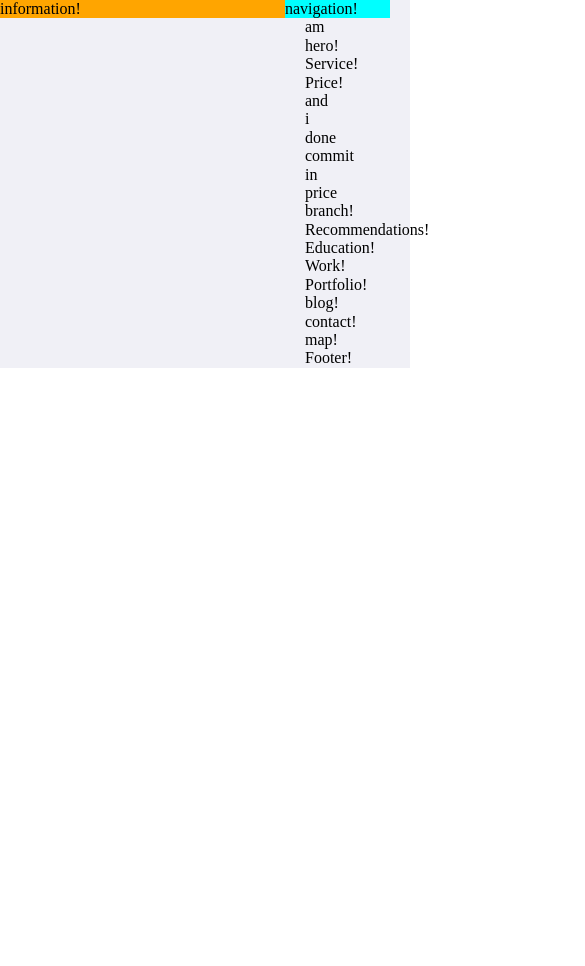
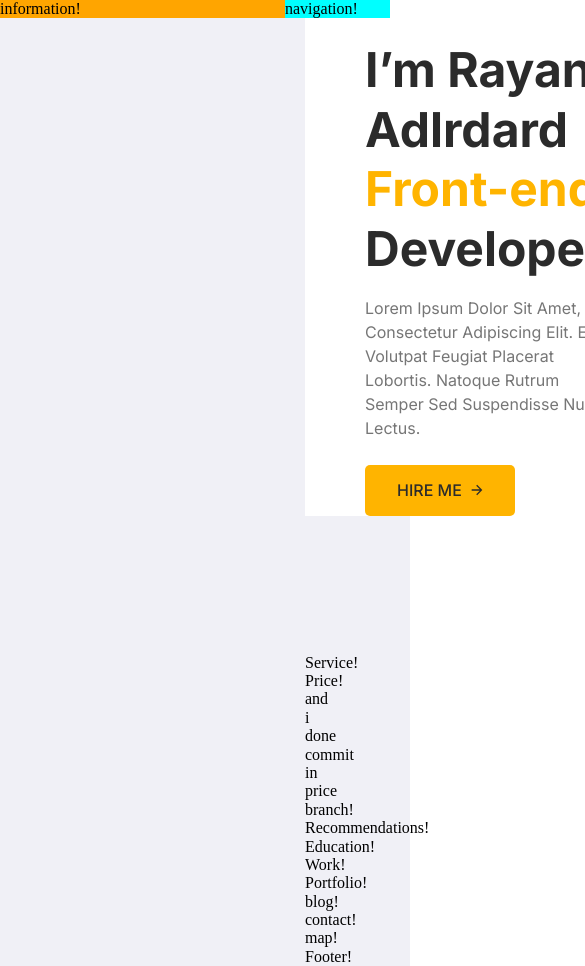
Before and after one commit to Enigma2017/portfolio-teamwork, a React (Vite) app: page / in a window 390 px wide. Shown: the top 966 px of the page, 585 px wide, since content can reach past the window. Before the commit the page ends 844 px from the top, so only its background shows below. Built offline with nearby package versions, Linux system fonts and the light colour scheme.

Commit message:
added html and css for hero section, without media queries and background decor

```diff
--- a/package.json
+++ b/package.json
@@ -11,7 +11,8 @@
   },
   "dependencies": {
     "react": "^18.2.0",
-    "react-dom": "^18.2.0"
+    "react-dom": "^18.2.0",
+    "react-router-dom": "^6.23.0"
   },
   "devDependencies": {
     "@types/react": "^18.2.66",
@@ -21,6 +22,7 @@
     "eslint-plugin-react": "^7.34.1",
     "eslint-plugin-react-hooks": "^4.6.0",
     "eslint-plugin-react-refresh": "^0.4.6",
+    "sass": "^1.77.0",
     "vite": "^5.2.0"
   }
 }
--- a/src/sections/hero.jsx
+++ b/src/sections/hero.jsx
@@ -1,8 +1,25 @@
+
 function Hero() {
   return (
-    <div className="hero!">
-      i am hero!
-    </div>
+    <section className="hero">
+      <div className="hero__info">
+        <h1 className="hero__title">
+          I’m Rayan Adlrdard <span>Front-end</span> Developer
+        </h1>
+        <p className="hero__desc">
+          Lorem ipsum dolor sit amet, consectetur adipiscing elit. Et, volutpat feugiat placerat lobortis. Natoque rutrum semper sed suspendisse nunc lectus.
+        </p>
+        <button className="hero__btn">
+          HIRE ME
+          <svg width="12" height="12" viewBox="0 0 12 12" fill="none" xmlns="http://www.w3.org/2000/svg">
+            <path d="M8.78117 5.33312L5.20517 1.75712L6.14784 0.814453L11.3332 5.99979L6.14784 11.1851L5.20517 10.2425L8.78117 6.66645H0.666504V5.33312H8.78117Z" fill="#2B2B2B" />
+          </svg>
+        </button>
+      </div>
+      <div className="hero__image">
+        <img src="/src/assets/img/hero.png" alt="hero" />
+      </div>
+    </section>
   );
 }
 
--- a/src/styles/sections/_hero.scss
+++ b/src/styles/sections/_hero.scss
@@ -0,0 +1,60 @@
+ .hero {
+    margin-bottom: 138px;
+    max-width: 970px;
+    display: flex;
+    justify-content: space-between;
+    align-items: center;
+    background: var(--card-bg);
+    padding: 8px 57px 0 60px;;
+
+    &__info {
+        max-width: 500px;
+    }
+
+    &__title {
+        font-family: var(--font-family);
+        font-weight: 700;
+        font-size: 48px;
+        line-height: 124%;
+        color: var(--main-txt);
+        margin-bottom: 18px;
+        span {
+            color: var(--highlight);
+        }
+    }
+
+    &__desc {
+        font-family: var(--font-family);
+        font-weight: 400;
+        font-size: 16px;
+        line-height: 150%;
+        text-transform: capitalize;
+        color: var(--secondary-txt);
+        margin-bottom: 25px;
+    }
+
+    &__btn {
+        cursor: pointer;
+        border: 0;
+        outline: 0;
+        display: flex;
+        align-items: center;
+        justify-content: center;
+        gap: 9px;
+        padding: 16px 32px;
+        font-family: var(--font-family);
+        font-weight: 500;
+        font-size: 16px;
+        text-align: center;
+        color: var(--main-txt);
+        border-radius: 5px;
+        background: var(--highlight);
+    }
+
+    &__image {
+        display: flex;
+        img {
+            align-items: flex-end;
+        }
+    }
+ }
--- a/src/styles/utils/_vars.scss
+++ b/src/styles/utils/_vars.scss
@@ -1,7 +1,23 @@
 @import 'https://fonts.googleapis.com/css2?family=Inter:wght@100..900&family=Poppins:ital,wght@0,100;0,200;0,300;0,400;0,500;0,600;0,700;0,800;0,900;1,100;1,200;1,300;1,400;1,500;1,600;1,700;1,800;1,900&family=Roboto:ital,wght@0,100;0,300;0,400;0,500;0,700;0,900;1,100;1,300;1,400;1,500;1,700;1,900&display=swap';
 
+// breakpoints
+$desktop-small: 1200px;
+$tablet: 992px;
+$tablet-small: 768px;
+$mobile: 576px;
+
 :root {
+
+  // font
     --font-family: "Inter", sans-serif;
     --second-family: "Poppins", sans-serif;
     --third-family: "Roboto", sans-serif;
-  }
+
+    // color
+    --card-bg: white;
+    --highlight: #ffb400;
+    --main-txt: #2b2b2b;
+    --secondary-txt: #767676;
+    --main-bg: #f0f0f6;
+    --sidebar-border: 1.50px solid #f0f0f6;
+}
```
Also changed, not shown: src/assets/img/hero.png (added), 1 other file (tests, documents, lock files or other folders).
